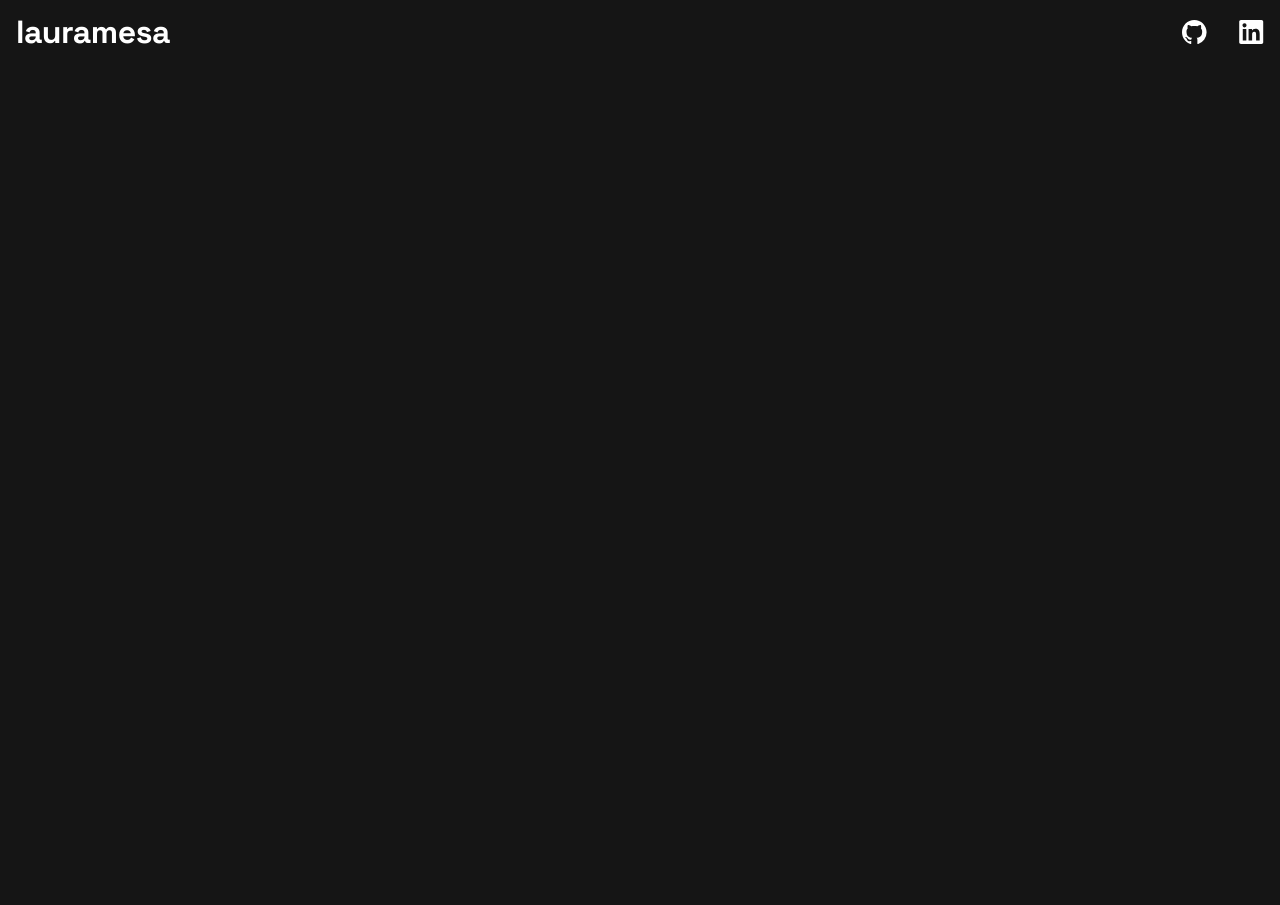
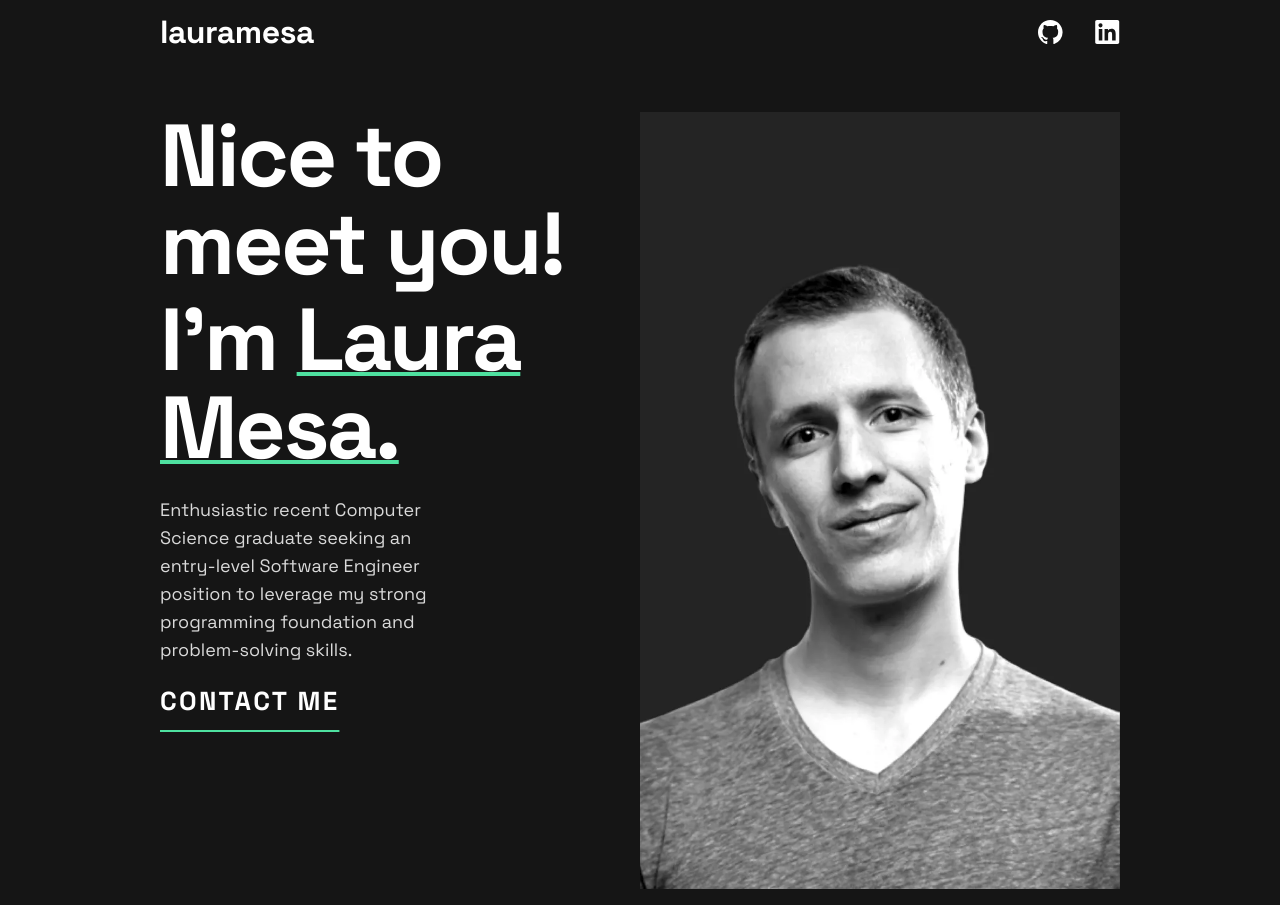
Before and after one commit to laurymesa01/portfolio, a Next.js app: page / in a window 1280 px wide. Before the commit the page ends 800 px from the top, so only its background shows below. Built offline with nearby package versions, Linux system fonts and the light colour scheme.

Commit message:
Info component with personal information about the person

```diff
--- a/src/app/components/Header.tsx
+++ b/src/app/components/Header.tsx
@@ -1,21 +1,21 @@
 export default function Header() {
     return(
         <nav>
-            <div className="max-w-screen-xl flex flex-col md:flex-row md:flex-wrap items-center justify-between mx-auto p-4">
+            <div className="px-4 md:px-12 lg:px-32 xl:px-40  flex flex-col md:flex-row md:flex-wrap items-center justify-between mx-auto p-4">
                 <h4 className="font-bold text-[32px] leading-[32px] tracking-[-0.44px] text-white">lauramesa</h4>
                 <div className="block w-auto" id="navbar-default">
                     <ul className="font-medium flex flex-row p-4 md:p-0 mt-4 rounded-lg space-x-8  md:mt-0 md:border-0">
                         <li>
                             <a href="https://github.com/laurymesa01" target="_blank" className="block py-2 px-3 text-white bg-blue-700 rounded md:bg-transparent md:text-blue-700 md:p-0 dark:text-white md:dark:text-blue-500" aria-current="page">
                                 <svg xmlns="http://www.w3.org/2000/svg" width="25" height="24">
-                                    <path fill="#FFF" fill-rule="evenodd" d="M12.304 0C5.506 0 0 5.506 0 12.304c0 5.444 3.522 10.042 8.413 11.672.615.108.845-.261.845-.584 0-.292-.015-1.261-.015-2.291-3.091.569-3.891-.754-4.137-1.446-.138-.354-.738-1.446-1.261-1.738-.43-.23-1.046-.8-.016-.815.97-.015 1.661.892 1.892 1.261 1.107 1.86 2.876 1.338 3.584 1.015.107-.8.43-1.338.784-1.646-2.738-.307-5.598-1.368-5.598-6.074 0-1.338.477-2.446 1.26-3.307-.122-.308-.553-1.569.124-3.26 0 0 1.03-.323 3.383 1.26.985-.276 2.03-.415 3.076-.415 1.046 0 2.092.139 3.076.416 2.353-1.6 3.384-1.261 3.384-1.261.676 1.691.246 2.952.123 3.26.784.861 1.26 1.953 1.26 3.307 0 4.721-2.875 5.767-5.613 6.074.446.385.83 1.123.83 2.277 0 1.645-.015 2.968-.015 3.383 0 .323.231.708.846.584a12.324 12.324 0 0 0 8.382-11.672C24.607 5.506 19.101 0 12.304 0Z"/>
+                                    <path fill="#FFF" fillRule="evenodd" d="M12.304 0C5.506 0 0 5.506 0 12.304c0 5.444 3.522 10.042 8.413 11.672.615.108.845-.261.845-.584 0-.292-.015-1.261-.015-2.291-3.091.569-3.891-.754-4.137-1.446-.138-.354-.738-1.446-1.261-1.738-.43-.23-1.046-.8-.016-.815.97-.015 1.661.892 1.892 1.261 1.107 1.86 2.876 1.338 3.584 1.015.107-.8.43-1.338.784-1.646-2.738-.307-5.598-1.368-5.598-6.074 0-1.338.477-2.446 1.26-3.307-.122-.308-.553-1.569.124-3.26 0 0 1.03-.323 3.383 1.26.985-.276 2.03-.415 3.076-.415 1.046 0 2.092.139 3.076.416 2.353-1.6 3.384-1.261 3.384-1.261.676 1.691.246 2.952.123 3.26.784.861 1.26 1.953 1.26 3.307 0 4.721-2.875 5.767-5.613 6.074.446.385.83 1.123.83 2.277 0 1.645-.015 2.968-.015 3.383 0 .323.231.708.846.584a12.324 12.324 0 0 0 8.382-11.672C24.607 5.506 19.101 0 12.304 0Z"/>
                                 </svg>
                             </a>
                         </li>
                         <li>
                             <a href="https://www.linkedin.com/in/lauraelenamesa/" target="_blank" className="block py-2 px-3 text-gray-900 rounded hover:bg-gray-100 md:hover:bg-transparent md:border-0 md:hover:text-blue-700 md:p-0 dark:text-white md:dark:hover:text-blue-500 dark:hover:bg-gray-700 dark:hover:text-white md:dark:hover:bg-transparent">
                                 <svg xmlns="http://www.w3.org/2000/svg" width="25" height="24">
-                                    <path fill="#FFF" fill-rule="evenodd" d="M5.551 3.304c-1.14 0-2.067.926-2.067 2.064 0 1.14.928 2.066 2.067 2.066a2.066 2.066 0 0 0 0-4.13ZM3.767 8.998v11.453h3.562L7.33 8.998H3.767Zm5.798 0V20.45l3.554.002.002-5.668c0-1.454.253-2.941 2.132-2.941 1.851 0 1.851 1.755 1.851 3.036v5.571l3.559-.001v-6.28c0-2.834-.517-5.457-4.27-5.457-1.763 0-2.916.997-3.368 1.85h-.05V8.997h-3.41ZM22.435 24H1.982c-.976 0-1.77-.777-1.77-1.732V1.731C.212.776 1.006 0 1.982 0h20.453c.98 0 1.777.776 1.777 1.73v20.538c0 .955-.797 1.732-1.777 1.732Z"/>
+                                    <path fill="#FFF" fillRule="evenodd" d="M5.551 3.304c-1.14 0-2.067.926-2.067 2.064 0 1.14.928 2.066 2.067 2.066a2.066 2.066 0 0 0 0-4.13ZM3.767 8.998v11.453h3.562L7.33 8.998H3.767Zm5.798 0V20.45l3.554.002.002-5.668c0-1.454.253-2.941 2.132-2.941 1.851 0 1.851 1.755 1.851 3.036v5.571l3.559-.001v-6.28c0-2.834-.517-5.457-4.27-5.457-1.763 0-2.916.997-3.368 1.85h-.05V8.997h-3.41ZM22.435 24H1.982c-.976 0-1.77-.777-1.77-1.732V1.731C.212.776 1.006 0 1.982 0h20.453c.98 0 1.777.776 1.777 1.73v20.538c0 .955-.797 1.732-1.777 1.732Z"/>
                                 </svg>
                             </a>
                         </li>
--- /dev/null
+++ b/src/app/components/Info.tsx
@@ -0,0 +1,40 @@
+import Image from 'next/image';
+import profilePicMobile from "../../../public/assets/images/image-profile-mobile.webp";
+import profilePicTablet from "../../../public/assets/images/image-profile-tablet.webp";
+import profilePicDesktop from "../../../public/assets/images/image-profile-desktop.webp";
+
+export default function Info() {
+    return(
+        <section className="px-4 md:px-12 lg:px-32 xl:px-40 mt-8  mx-auto p-4 grid grid-rows-2 md:grid-cols-2 md:grid-rows-1">
+            <div className='md:col-start-2 flex justify-center'>
+                <Image  src={profilePicMobile}
+                        alt="Picture of the author"
+                        className='md:hidden '
+                />
+                <Image  src={profilePicTablet}
+                        alt="Picture of the author"
+                        className='hidden md:inline-flex lg:hidden'
+                />
+                <Image  src={profilePicDesktop}
+                        alt="Picture of the author"
+                        className='hidden lg:inline-flex '
+                />
+            </div>
+
+            <div className="md:col-start-1 md:row-start-1 flex flex-col items-center md:items-start mt-6 md:mt-0 ">
+                <h1 className="text-center font-bold text-[40px] md:text-[72px] lg:text-[88px] text-white leading-[40px] md:leading-[72px] lg:leading-[88px] tracking-[-1.14px] md:tracking-[-2.05px] lg:tracking-[-2.5px] md:text-start">Nice to meet you!</h1>
+                <h1 className="text-center font-bold text-[40px] md:text-[72px] lg:text-[88px] text-white leading-[40px] md:leading-[72px] lg:leading-[88px] tracking-[-1.14px] md:tracking-[-2.05px] lg:tracking-[-2.5px] mt-2 md:text-start">
+                    <span>I'm </span>
+                    <span className="underline decoration-green decoration-4">Laura Mesa.</span>
+                </h1>
+                <p className="text-grey text-[18px] leading-[28px] lg:pr-52 mt-6 text-center md:text-start">
+                    Enthusiastic recent Computer Science graduate seeking an entry-level Software Engineer position to leverage my strong
+                    programming foundation and problem-solving skills.
+                </p>
+                <h5 className='uppercase text-white font-bold text-[26px]  leading-[26px] tracking-[2.29px] text-center mt-6 underline decoration-green decoration-2 underline-offset-[20px] md:text-start'>Contact me</h5>
+            </div>
+
+
+        </section>
+    )
+}
--- a/src/app/page.tsx
+++ b/src/app/page.tsx
@@ -1,9 +1,11 @@
 import Header from "./components/Header";
+import Info from "./components/Info";
 
 export default function Home() {
   return (
     <main className="flex min-h-screen flex-col">
       <Header/>
+      <Info/>
     </main>
   );
 }
```
